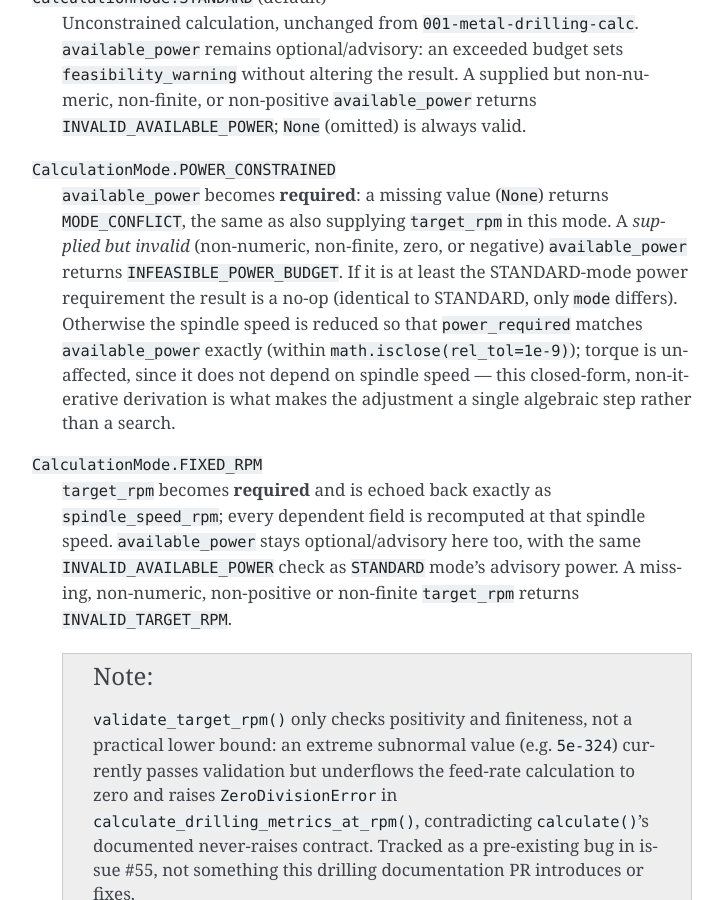
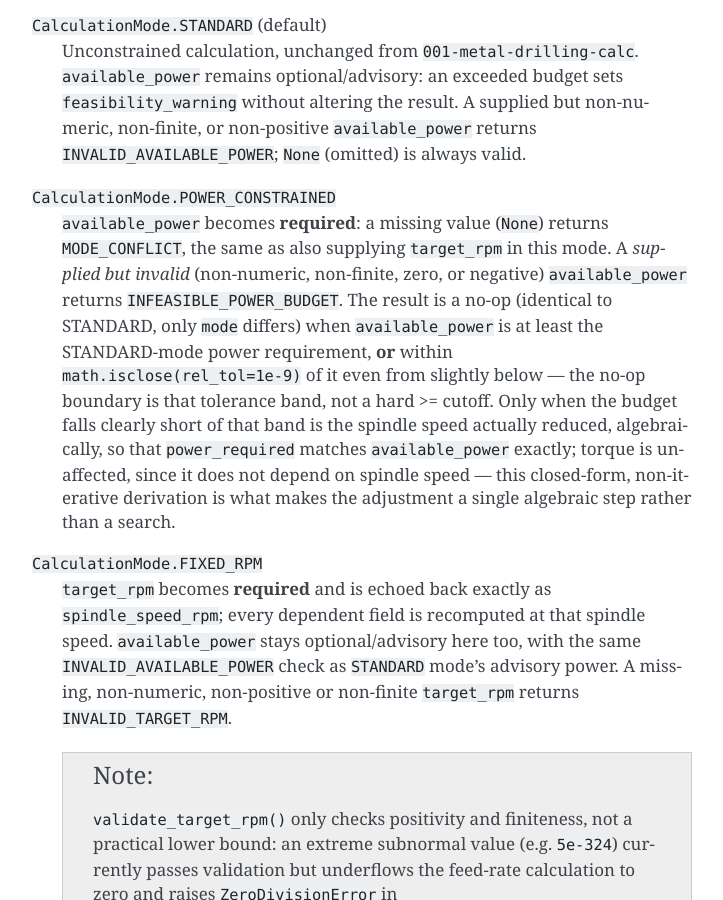
Before and after one commit to kniklas/machine-calc, a Sphinx documentation site: the page built from docs/source/drilling-api.rst, in a window 1280 px wide and 900 px high, scrolled down 1582 px. Shown: the whole window, without its empty margins (388-1111 px from the left). Built offline with Sphinx 7.4.7, drawn with Linux system fonts in a browser that asks for light colours; some of the changed text lies outside the part shown.

Commit message:
docs: fourth round of Copilot balanced review fixes
- drilling.rst: distinguish +inf (rejected by the max-bound check) from
  -inf (rejected by the earlier <= 0 positivity check) in the NaN note,
  rather than lumping both under "exceed the bound".
- drilling-api.rst: document available_power's unit (kW metric / HP
  imperial) alongside the existing length-input unit paragraph.
- drilling-api.rst: correct the POWER_CONSTRAINED no-op boundary —
  calculate_power_constrained_metrics() also treats a budget slightly
  below the nominal requirement as a no-op when within
  math.isclose(rel_tol=1e-9), not only a budget that is >= the
  requirement.

```diff
--- a/docs/source/drilling-api.rst
+++ b/docs/source/drilling-api.rst
@@ -34,7 +34,8 @@ Length inputs (``diameter``, ``depth``) are interpreted in the caller's
 ``unit_system``: mm under ``METRIC`` and inches under ``IMPERIAL``. They are
 converted to canonical millimetres internally and the results converted
 back, so a metric call and the equivalent imperial call describe the same
-physical hole.
+physical hole. ``available_power`` follows the same per-``unit_system``
+convention: kW under ``METRIC``, HP under ``IMPERIAL``.
 
 Results and errors
 -------------------
@@ -78,12 +79,15 @@ reusing this same contract.
     ``available_power`` becomes **required**: a missing value (``None``)
     returns ``MODE_CONFLICT``, the same as also supplying ``target_rpm`` in
     this mode. A *supplied but invalid* (non-numeric, non-finite, zero, or
-    negative) ``available_power`` returns ``INFEASIBLE_POWER_BUDGET``. If
-    it is at least the STANDARD-mode power requirement the result is a
-    no-op (identical to STANDARD, only ``mode`` differs). Otherwise the
-    spindle speed is reduced so that ``power_required`` matches
-    ``available_power`` exactly (within ``math.isclose(rel_tol=1e-9)``);
-    torque is unaffected, since it does not depend on spindle speed — this
+    negative) ``available_power`` returns ``INFEASIBLE_POWER_BUDGET``. The
+    result is a no-op (identical to STANDARD, only ``mode`` differs) when
+    ``available_power`` is at least the STANDARD-mode power requirement,
+    **or** within ``math.isclose(rel_tol=1e-9)`` of it even from slightly
+    below — the no-op boundary is that tolerance band, not a hard `>=`
+    cutoff. Only when the budget falls clearly short of that band is the
+    spindle speed actually reduced, algebraically, so that
+    ``power_required`` matches ``available_power`` exactly; torque is
+    unaffected, since it does not depend on spindle speed — this
     closed-form, non-iterative derivation is what makes the adjustment a
     single algebraic step rather than a search.
 
```
Also changed, not shown: docs/source/drilling.rst (+5 -3 lines).
